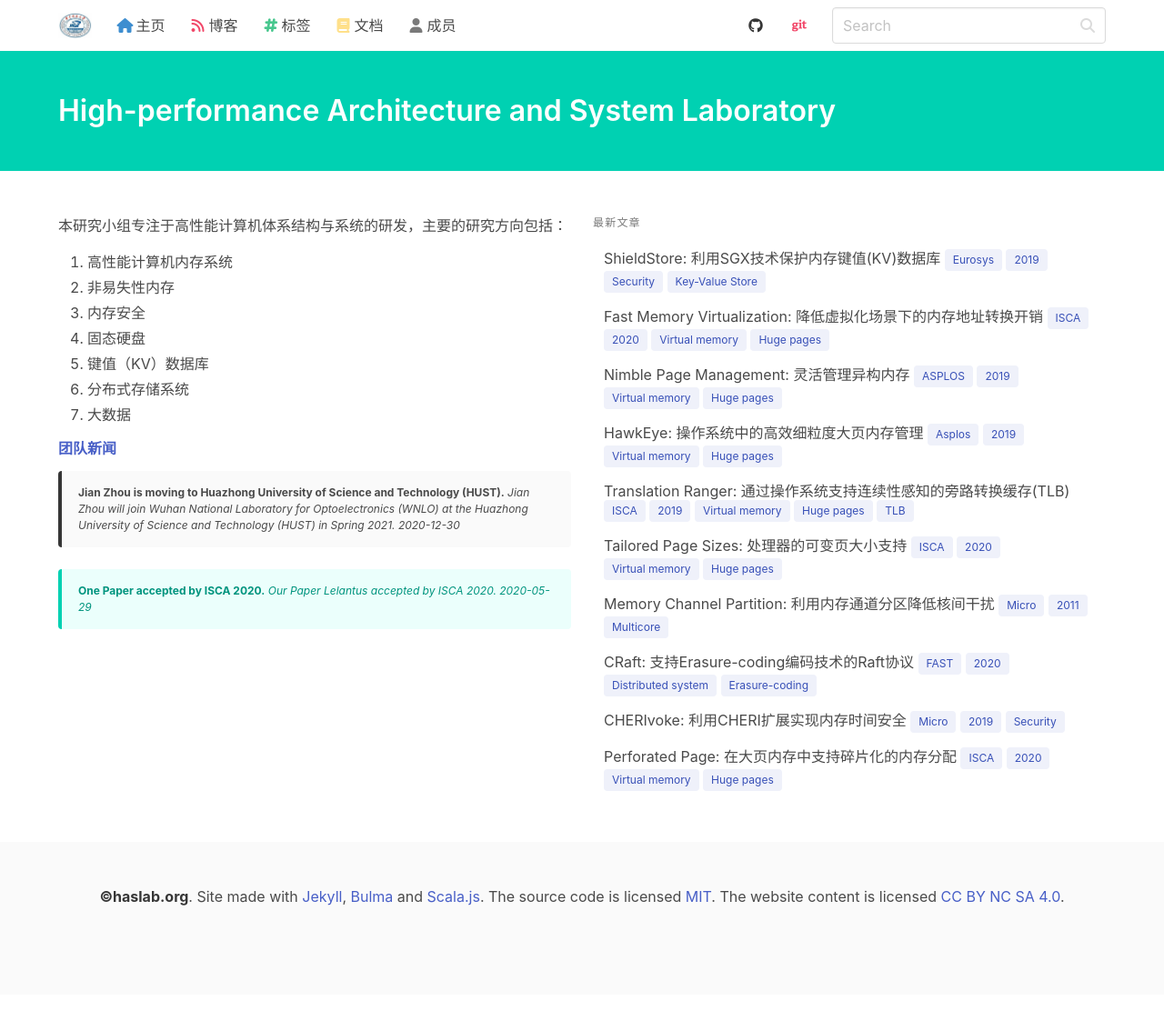
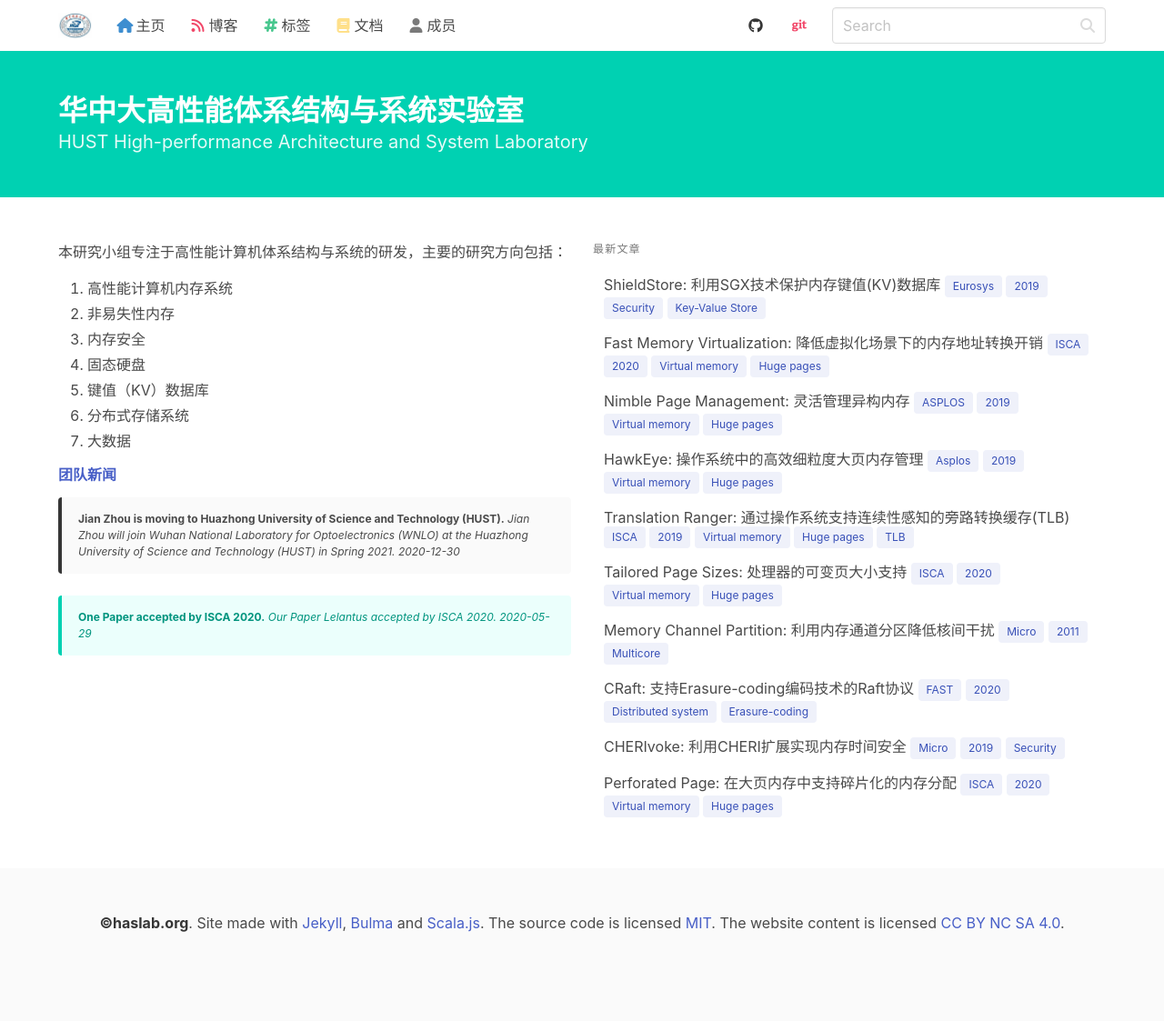
Before and after one commit to haslaboratory/haslaboratory.github.io, a Jekyll site: the page built from pages/index.md, in a window 1280 px wide. Shown: the whole page at 91% size. Built offline with Jekyll 4.4.1, drawn with Linux system fonts in a browser that asks for light colours; nearby versions of some CDN libraries; library files that are not in the unit come from our copies; before the commit the page ends 1094 px from its top, so only the background shows below that.

Commit message:
add subtitle

```diff
--- a/_config.yml
+++ b/_config.yml
@@ -1,4 +1,4 @@
-title: HAS-LAB
+title: HASLAB.ORG
 description: The computer world is a world of dialect.
 permalink: /:year/:title:output_ext
 exclude: [project, src, build.sbt, CNAME, LICENSE, README.md]
--- a/_layouts/bulma_home.md
+++ b/_layouts/bulma_home.md
@@ -8,6 +8,7 @@ layout: bulma
     <div class="hero-body">
         <div class="container">
             <h1 class="title">{{page.title}}</h1>
+            <h2 class="subtitle">{{page.subtitle}}</h2>
         </div>
     </div>
 </section>
--- a/_layouts/bulma_post.html
+++ b/_layouts/bulma_post.html
@@ -8,6 +8,9 @@ layout: bulma
     <div class="hero-body">
         <div class="container">
             <h1 class="title">{{page.title}}</h1>
+            {% if page.subtitle %}
+            <h2 class="subtitle">{{page.subtitle}}</h2>
+            {% endif %}
             {% include bulma_post_tags.html %}
         </div>
     </div>
--- a/pages/index.md
+++ b/pages/index.md
@@ -1,5 +1,6 @@
 ---
-title: High-performance Architecture and System Laboratory
+title: 华中大高性能体系结构与系统实验室
+subtitle: HUST High-performance Architecture and System Laboratory
 layout: bulma_home
 permalink: /
 ---
```
